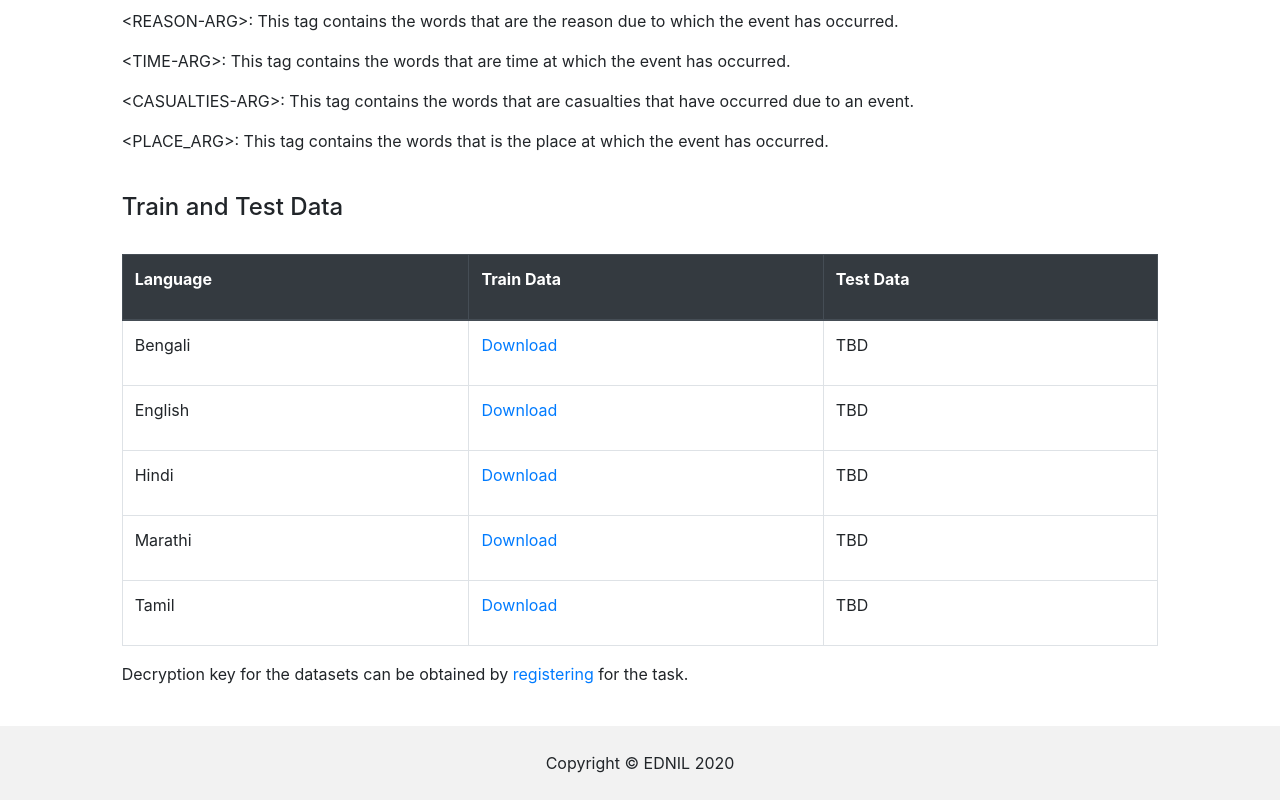
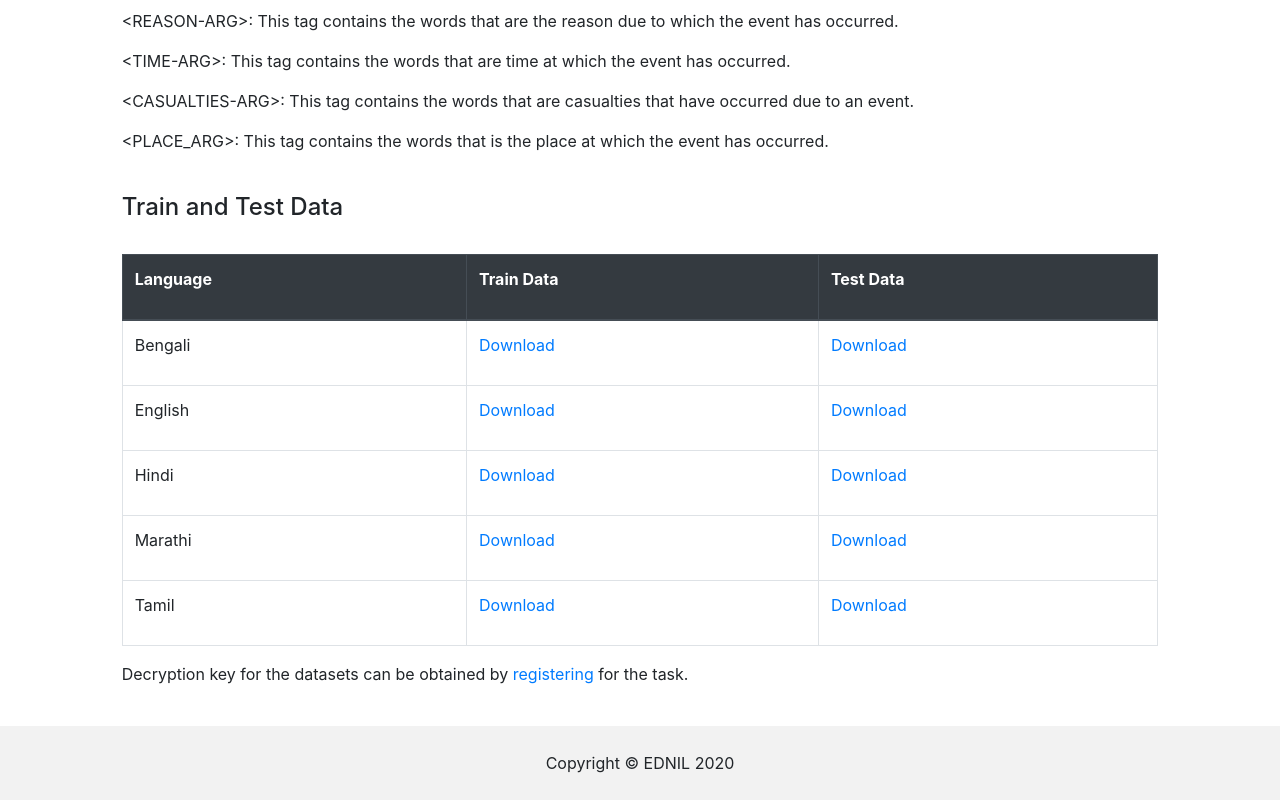
Before and after one commit to ednilfire/ednilfire, a plain HTML site: page ednil/2020/dataset.html in a window 1280 px wide. Shown: the part 612-1412 px from the top of the page. Drawn offline with nearby package versions, Linux system fonts and the light colour scheme.

Commit message:
test data relase

```diff
--- a/ednil/2020/dataset.html
+++ b/ednil/2020/dataset.html
@@ -142,7 +142,7 @@
 <p><a href="files/Bengali/Bengali_Train.zip">Download</a></p>
 </td>
 <td>
-<p>TBD</p>
+<p><a href="files/Bengali/Bengali_Test.zip">Download</a></p>
 </td>
 </tr>
 <tr>
@@ -153,7 +153,7 @@
 <p><a href="files/English/English_Train.zip">Download</a></p>
 </td>
 <td>
-<p>TBD</p>
+<p><a href="files/English/English_Test.zip">Download</a></p>
 </td>
 </tr>
 <tr>
@@ -164,7 +164,8 @@
 <p><a href="files/Hindi/Hindi_Train.zip">Download</a></p>
 </td>
 <td>
-<p>TBD</p>
+<p><a href="files/Hindi/Hindi_Test.zip">Download</a></p>
+</p>
 </td>
 </tr>
 <tr>
@@ -175,7 +176,7 @@
 <p><a href="files/Marathi/Marathi_Train.zip">Download</a></p>
 </td>
 <td>
-<p>TBD</p>
+<p><a href="files/Marathi/Marathi_Test.zip">Download</a></p>
 </td>
 </tr>
 <tr>
@@ -186,7 +187,7 @@
 <p><a href="files/Tamil/Tamil_Train.zip">Download</a></p>
 </td>
 <td>
-<p>TBD</p>
+<p><a href="files/Tamil/Tamil_Test.zip">Download</a></p>
 </td>
 </tr>
 </tbody>
```
Also changed, not shown: ednil/2020/important_dates.html (+3 -2 lines), 5 other files.
